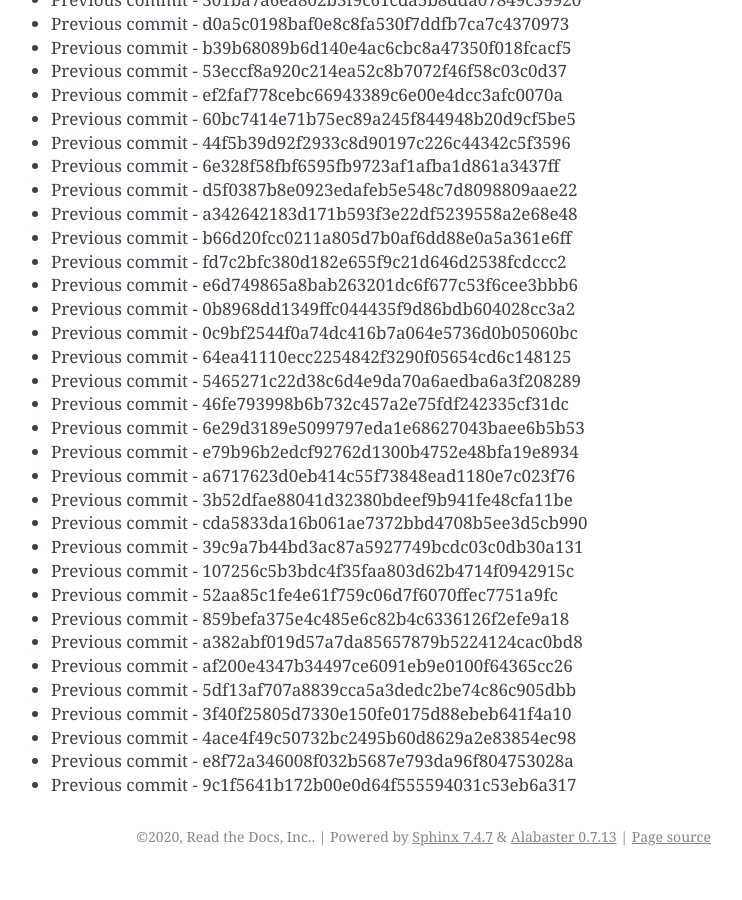
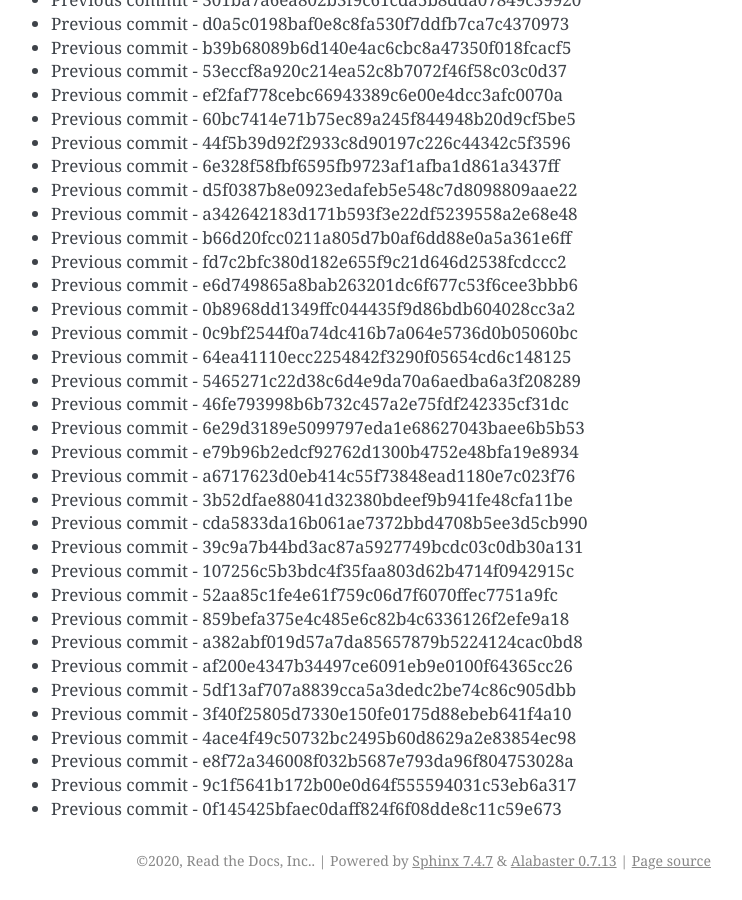
Before and after one commit to readthedocs/rtd-git-stresstest, a Sphinx documentation site: the page built from docs/updates.rst, in a window 1280 px wide and 900 px high, scrolled down 61766 px. Shown: the whole window, without its empty margins (399-1141 px from the left). Built offline with Sphinx 7.4.7, drawn with Linux system fonts in a browser that asks for light colours; before the commit the page ends 62642 px from its top, so only the background shows below that.

Commit message:
Generating commit from previous: 0f145425bfaec0daff824f6f08dde8c11c59e673

```diff
--- a/docs/updates.rst
+++ b/docs/updates.rst
@@ -2627,3 +2627,4 @@ It can be tested for any performance characteristics.
 * Previous commit - 4ace4f49c50732bc2495b60d8629a2e83854ec98
 * Previous commit - e8f72a346008f032b5687e793da96f804753028a
 * Previous commit - 9c1f5641b172b00e0d64f555594031c53eb6a317
+* Previous commit - 0f145425bfaec0daff824f6f08dde8c11c59e673
```
